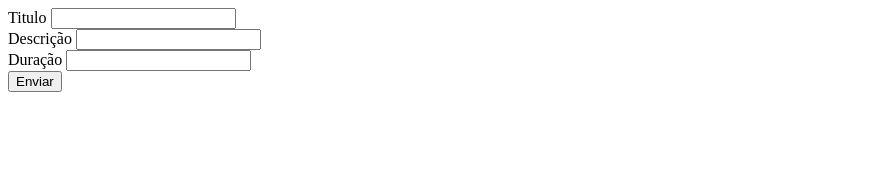
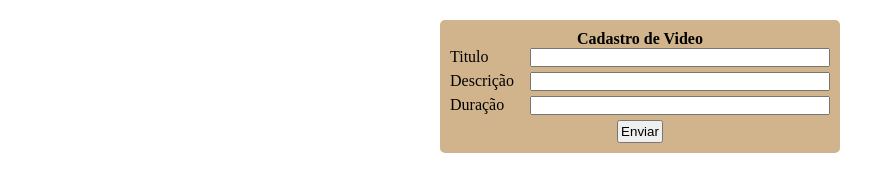
Before and after one commit to AlmirCbBarbosa/node_do_zero, a website: page formulario.html in a window 1280 px wide. Shown: the whole page, without its empty margins (0-895 px from the left). Drawn offline with Linux system fonts and the light colour scheme.

Commit message:
salvamento antes da configuração de caminho estatico

```diff
--- a/css/style.css
+++ b/css/style.css
@@ -0,0 +1,41 @@
+/* reset básicos */
+*{
+    margin: 0;
+    padding: 0;
+    box-sizing: border-box;
+}
+
+.conteudoPrincipal{
+    background-color:#D2B48C;
+    border-radius: 5px;
+    margin: 20px auto;
+    padding:10px;
+    text-align: center;
+    width:400px;
+}
+
+.titulo{
+    font-weight: Bolder;
+}
+
+.formulario{
+    display: flex;
+    flex-direction: column;
+    gap: 5px;
+}
+
+.campo{
+    display:flex;
+    flex-direction:row;
+    justify-content:space-between;
+    width: 100%;
+}
+
+.entrada{
+    width: 300px;
+}
+
+.botao{
+    padding: 2px;
+    margin: 0 auto;
+}
--- a/formulario.html
+++ b/formulario.html
@@ -10,21 +10,22 @@
 </head>
 <body class="pagina">
     <main class="conteudoPrincipal">
+        <h class="titulo">Cadastro de Video</h>
         <form action="http://localhost:3333/videos" method="post" class="formulario" data-formulario>
-            <div>
-                <label for="titulo">Titulo</label>
-                <input type="text" name="title" id="entradaTitulo" required>
+            <div class="campo">
+                <label for="entradaTitulo">Titulo</label>
+                <input type="text" name="title" id="entradaTitulo" class="entrada" required>
             </div>
-            <div>
-                <label for="descricao">Descrição</label>
-                <input type="text" name="description" id="entradaDescricao" required>
+            <div class="campo">
+                <label for="entradaDescricao">Descrição</label>
+                <input type="text" name="description" id="entradaDescricao" class="entrada" required>
             </div>
-            <div>
-                <label for="duracao">Duração</label>
-                <input type="number" name="duration" id="entradaDuracao" required>
+            <div class="campo">
+                <label for="entradaDuracao">Duração</label>
+                <input type="number" name="duration" id="entradaDuracao" class="entrada" required>
             </div>
-            <div>
-                <input type="submit" id="btnEnviar" value="Enviar">
+            <div class="campo">
+                <input type="submit" id="btnEnviar" class="botao" value="Enviar">
             </div>
         </form>
     </main>
```
Also changed, not shown: server.js (+7 -3 lines).
